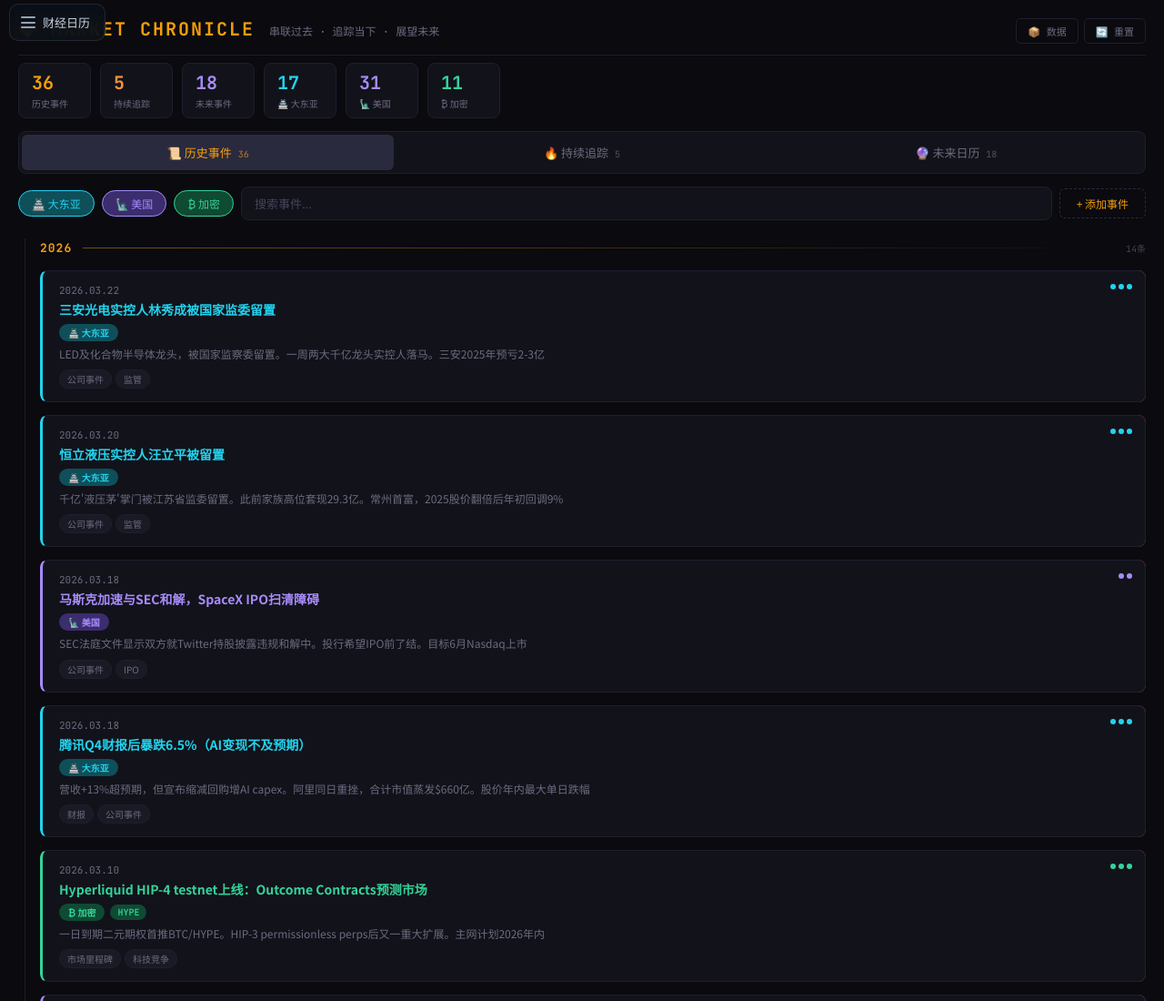
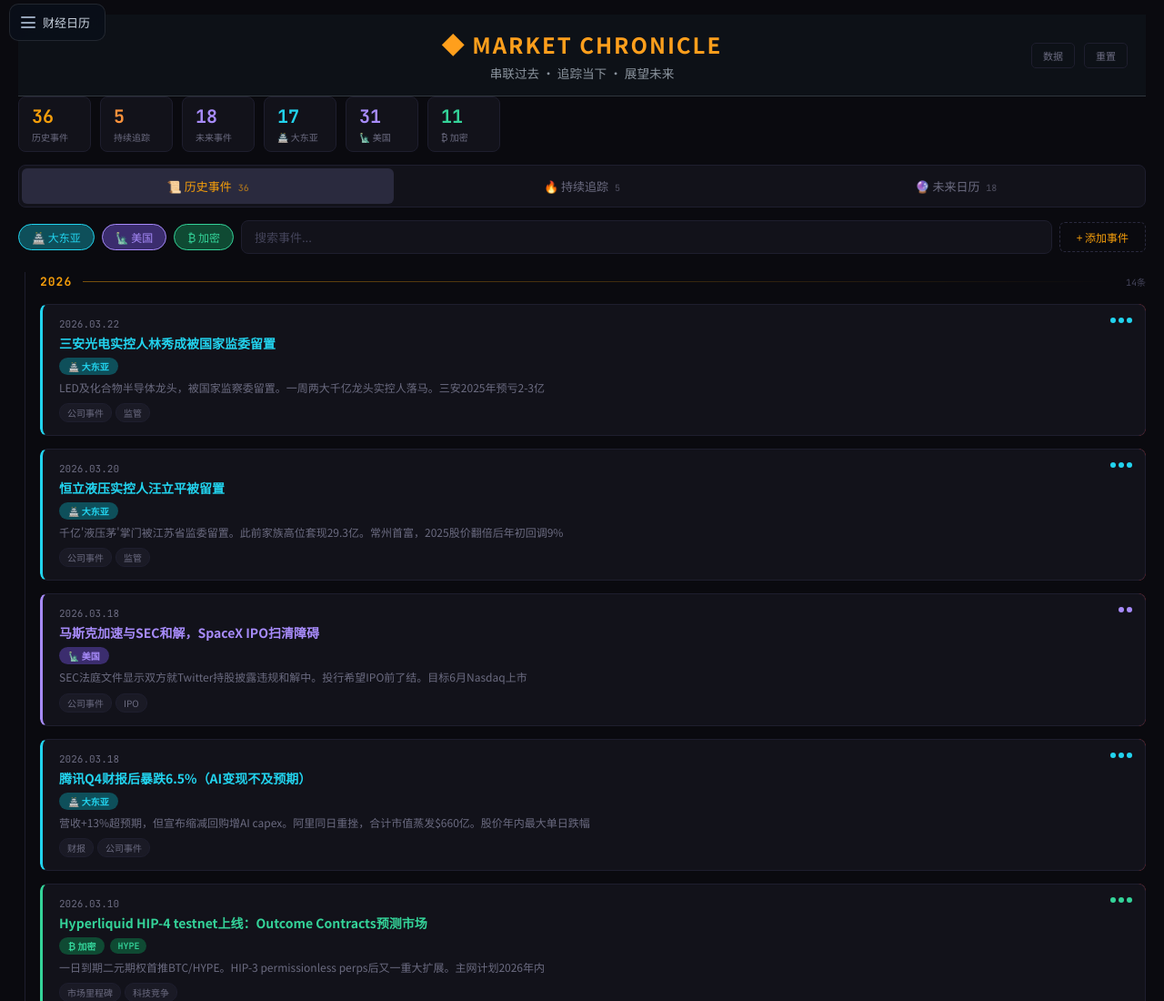
Before and after one commit to wbssnajaja/trading-v3, a plain HTML site: page TradeFiCalendar.html in a window 1280 px wide. Shown: the top 1100 px of the page at 91% size. Drawn offline with nearby package versions, Linux system fonts and the light colour scheme.

Commit message:
Update TradeFiCalendar.html

```diff
--- a/TradeFiCalendar.html
+++ b/TradeFiCalendar.html
@@ -30,10 +30,45 @@
 .app { max-width: 1400px; margin: 0 auto; padding: 16px 20px; min-height: 100vh; }
 
 /* Header */
-.header { display: flex; align-items: baseline; gap: 16px; margin-bottom: 8px; padding-bottom: 12px; border-bottom: 1px solid var(--border); flex-wrap: wrap; }
-.header h1 { font-family: 'JetBrains Mono'; font-size: 20px; font-weight: 700; letter-spacing: 2px; color: var(--accent); white-space: nowrap; }
-.header .sub { font-size: 12px; color: var(--text-muted); font-family: 'JetBrains Mono'; }
-.header-actions { margin-left: auto; display: flex; gap: 6px; }
+.header {
+    display: grid;
+    /* 分成三栏：左边自动、中间占满、右边自动 */
+    grid-template-columns: 1fr auto 1fr;
+    align-items: center;
+    padding: 15px 20px;
+    background-color: #0d1117;
+    border-bottom: 1px solid #30363d;
+}
+
+/* 强制标题组垂直堆叠并水平居中 */
+.header-title-group {
+    grid-column: 2; /* 明确指定在中间那一栏 */
+    display: flex;
+    flex-direction: column;
+    align-items: center;
+    text-align: center;
+}
+
+.header h1 {
+    margin: 0;
+    font-size: 1.5rem;
+    letter-spacing: 2px;
+    color: #ff9f1c; /* 橙黄色 */
+}
+
+.header .sub {
+    font-size: 0.85rem;
+    color: #8b949e;
+    margin-top: 4px;
+}
+
+/* 右侧按钮组 */
+.header-actions {
+    grid-column: 3;
+    justify-self: end; /* 靠右对齐 */
+    display: flex;
+    gap: 10px;
+}
 .header-btn { padding: 5px 12px; border-radius: 5px; border: 1px solid var(--border); background: transparent; color: var(--text-muted); font-size: 11px; cursor: pointer; font-family: 'JetBrains Mono'; transition: all .2s; }
 .header-btn:hover { border-color: var(--accent); color: var(--accent); }
 
@@ -629,14 +664,24 @@
   return (
     <div className="app">
       {/* HEADER */}
-      <div className="header">
+     <div className="header">
+    {/* 左侧：财经日历按钮 (假设它已经在 header 内部或者你想保持它在最左) */}
+    <div className="calendar-trigger">
+        {/* 这里是你那个带三道杠图标的按钮 */}
+    </div>
+
+    {/* 中间：标题和副标题包裹在一起 */}
+    <div className="header-title-group">
         <h1>◆ MARKET CHRONICLE</h1>
         <span className="sub">串联过去 · 追踪当下 · 展望未来</span>
-        <div className="header-actions">
-          <button className="header-btn" onClick={()=>setDataPanel(true)}>📦 数据</button>
-          <button className="header-btn" onClick={()=>resetAllData()}>🔄 重置</button>
-        </div>
-      </div>
+    </div>
+
+    {/* 右侧：操作按钮 */}
+    <div className="header-actions">
+        <button className="header-btn" onClick={() => setDataPanel(true)}>数据</button>
+        <button className="header-btn" onClick={() => resetAllData()}>重置</button>
+    </div>
+</div>
 
       {/* STATS */}
       <div className="stats-bar">
```
